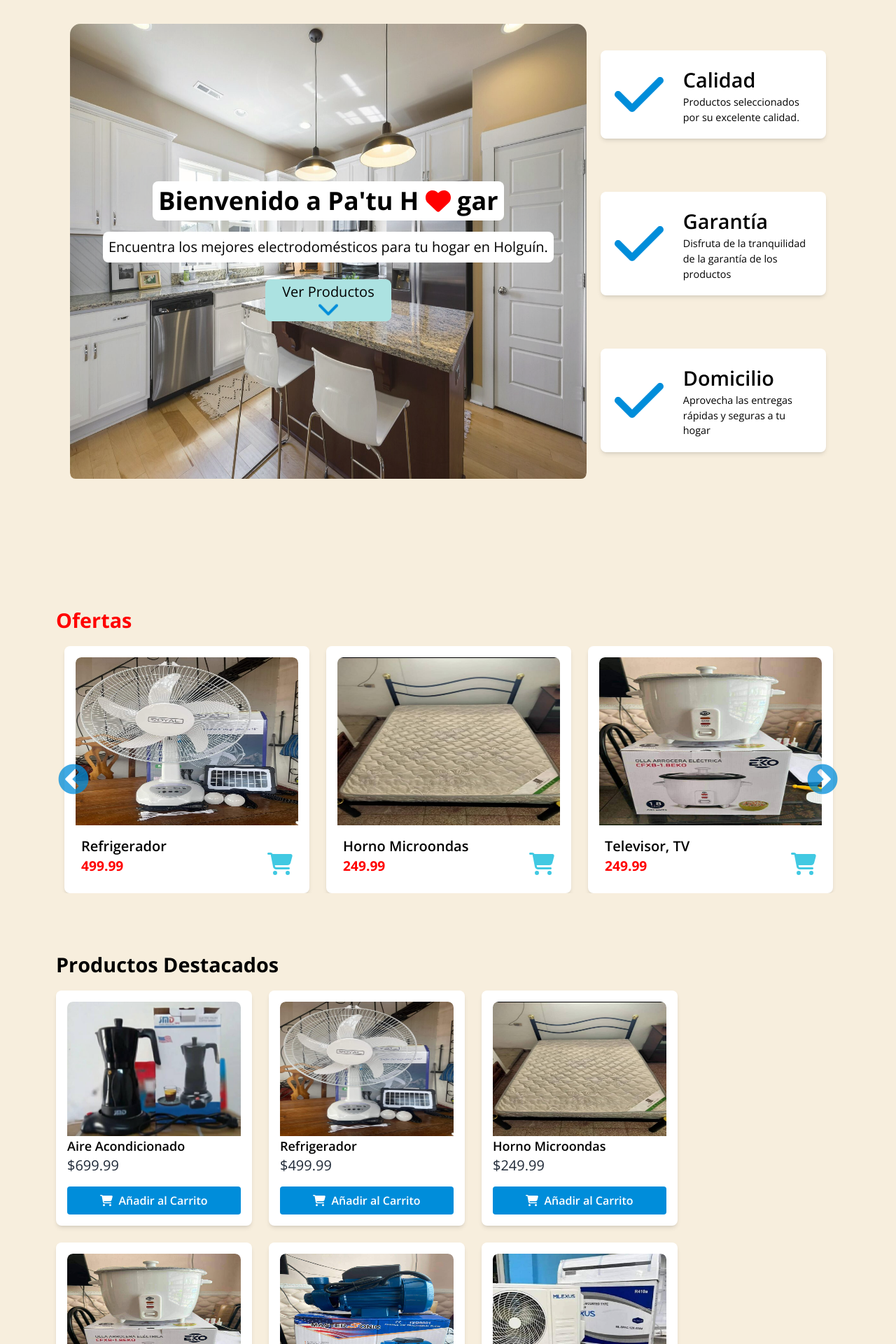
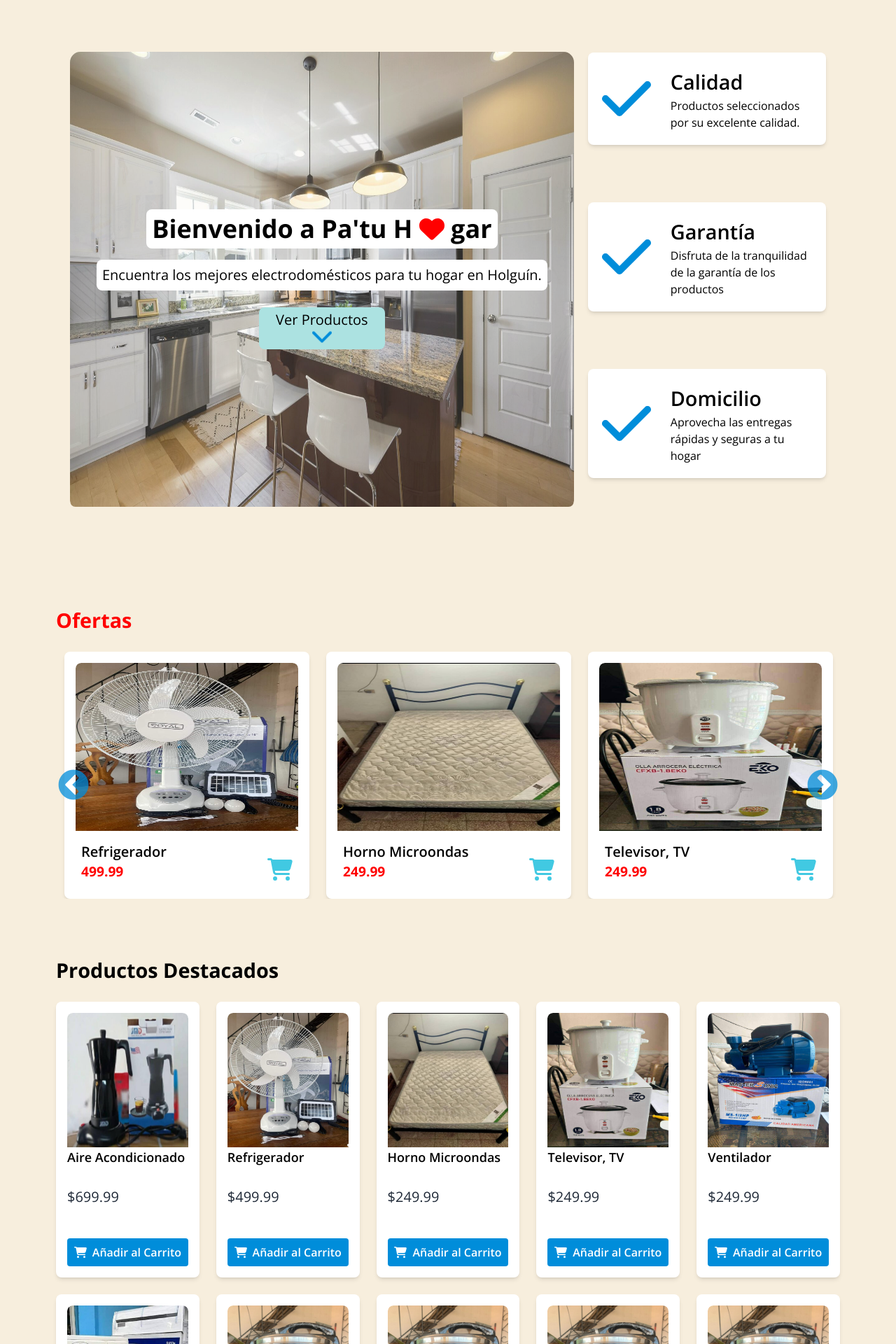
Before and after one commit to JoseFuentes-Dev/pa-tuhogar-app, a React (Vite) app: page / in a window 1280 px wide. Shown: the part 140-2060 px from the top of the page at 70% size. Built offline with nearby package versions, Linux system fonts and the light colour scheme.

Commit message:
ultimos cambios de ayer

```diff
--- a/src/components/Badges.jsx
+++ b/src/components/Badges.jsx
@@ -25,7 +25,7 @@ const Badges = () => {
         <FontAwesomeIcon icon={faCheck} className="text-[#008DDA] transition-transform transform hover:scale-110 text-[40px] sm:text-[80px]" />
         <label className='flex flex-col text-left'>
           <span className="sm:text-[1.8em] text-[1em] font-semibold">Calidad</span>
-          <p className="sm:text-[.9em] text-[.7em]">Productos seleccionados por su excelente calidad.</p>
+          <p className="sm:text-[1em] text-[.7em]">Productos seleccionados por su excelente calidad.</p>
         </label>
       </motion.div>
 
@@ -40,7 +40,7 @@ const Badges = () => {
         <FontAwesomeIcon icon={faCheck} className="text-[#008DDA] transition-transform transform hover:scale-110 text-[40px] sm:text-[80px]" />
         <label className='flex flex-col text-left'>
           <span className="sm:text-[1.8em] text-[1em] font-semibold">Garantía</span>
-          <p className="sm:text-[.9em] text-[.7em]">Disfruta de la tranquilidad de la garantía de los productos</p>
+          <p className="sm:text-[1em] text-[.7em]">Disfruta de la tranquilidad de la garantía de los productos</p>
         </label>
       </motion.div>
 
@@ -55,7 +55,7 @@ const Badges = () => {
         <FontAwesomeIcon icon={faCheck} className="text-[#008DDA] transition-transform transform hover:scale-110 text-[40px] sm:text-[80px]" />
         <label className='flex flex-col text-left'>
           <span className="sm:text-[1.8em] text-[1em] font-semibold">Domicilio</span>
-          <p className="sm:text-[.9em] text-[.7em]">Aprovecha las entregas rápidas y seguras a tu hogar</p>
+          <p className="sm:text-[1em] text-[.7em]">Aprovecha las entregas rápidas y seguras a tu hogar</p>
         </label>
       </motion.div>
     </div>
--- a/src/components/FeaturedProducts.jsx
+++ b/src/components/FeaturedProducts.jsx
@@ -1,31 +1,37 @@
-
-
 import { FontAwesomeIcon } from '@fortawesome/react-fontawesome';
 import { faShoppingCart } from '@fortawesome/free-solid-svg-icons';
 import { productsdestacados } from './Productdestacados';
+
 const FeaturedProducts = () => {
-
-
-
   return (
     <div className="mt-20">
-      <h2 className="text-[1.8em] font-bold mb-4 ">Productos Destacados</h2>
-      <div className="flex gap-6 flex-wrap  ">
+      <h2 className="text-[1.8em] font-bold mb-6">Productos Destacados</h2>
+      <div
+        className="grid gap-6 grid-cols-1 sm:grid-cols-2 md:grid-cols-3 lg:grid-cols-4 xl:grid-cols-5 "
+      >
         {productsdestacados.map((product) => (
-          <div key={product.id} className="bg-white rounded-lg shadow-md p-4 w-[210px] md:w-[250px] xl:w-[280px]"
-          data-aos="fade-up"
-          data-aos-duration="600"
+          <div
+            key={product.id}
+            className="bg-white rounded-lg shadow-md p-4  "
+            data-aos="fade-up"
+            data-aos-duration="600"
           >
-            <div className='w-full h-48 overflow-hidden cursor-pointer rounded-t-lg'>
+            <div className='w-full h-48 overflow-hidden cursor-pointer rounded-t-lg '>
+              <img
+                src={product.image}
+                alt={product.name}
+                className="w-full h-full object-inherit rounded-t-lg mb-2 transform transition-all duration-1000 hover:scale-110"
+              />
+            </div>
+            <div className="description flex flex-col justify-between h-[170px]">
 
-            <img src={product.image} alt={product.name} className=" w-full h-full object-inherit rounded-t-lg  mb-2 transform transition-all duration-1000 hover:scale-110 " />
-            </div>
             <h3 className="text-lg font-semibold">{product.name}</h3>
             <p className="text-xl text-gray-800">${product.price.toFixed(2)}</p>
-            <button className=" mt-4 w-full bg-[#008DDA] text-white hover:text-black font-semibold py-2 rounded hover:bg-[#41C9E2]">
-            <FontAwesomeIcon className=' text-[#FFFFF] mr-2' icon={faShoppingCart} size="1x" />
-            Añadir al Carrito
+            <button className="mt-4 w-full bg-[#008DDA] text-white hover:text-black font-semibold py-2 rounded hover:bg-[#41C9E2]">
+              <FontAwesomeIcon className='text-[#FFFFF] mr-2' icon={faShoppingCart} size="1x" />
+              Añadir al Carrito
             </button>
+            </div>
           </div>
         ))}
       </div>
--- a/src/components/Footer.jsx
+++ b/src/components/Footer.jsx
@@ -5,7 +5,7 @@ import './footer.css';
 
 const Footer = () => {
   return (
-    <footer className="bg-[#008DDA] text-white py-8 ">
+    <footer className="bg-[#008DDA] text-white py-8 px-8 ">
       <div className="container mx-auto grid grid-cols-1 md:grid-cols-3 gap-8">
 
         {/* Columna 1: Logotipo y descripción */}
--- a/src/components/HeroSection.jsx
+++ b/src/components/HeroSection.jsx
@@ -58,7 +58,7 @@ const HeroSection = () => {
   };
 
   return (
-    <motion.section className="z-0 w-[20rem] h-[500px] relative sm:w-[1200px] sm:h-[650px]  text-white flex flex-col overflow-hidden"
+    <motion.section className="mt-10 z-0 w-[20rem] h-[500px] relative sm:w-[1200px] sm:h-[650px]  text-white flex flex-col overflow-hidden"
     initial="hidden"
     animate="visible"
     transition={{ duration: 1, ease: 'easeInOut' }}
--- a/src/components/Offers .jsx
+++ b/src/components/Offers .jsx
@@ -68,9 +68,9 @@ const Offers = ({ products }) => {
     };
 
     return (
-        <div  id='ofertas' className="my-10 relative pt-[120px] "
+        <div  id='ofertas' className="my-10 relative pt-[80px] "
         >
-            <h1 className="text-[1.8em] font-bold mb-4 text-[#FF0000]"
+            <h1 className="text-[1.8em] font-bold mb-6 text-[#FF0000]"
               >Ofertas</h1>
             <Slider {...settings}
             >
--- a/src/components/Testimonials.jsx
+++ b/src/components/Testimonials.jsx
@@ -62,7 +62,7 @@ const TestimonialsCarousel = () => {
             <p className="font-semibold text-xl">{testimonial.name}</p>
             <p className="text-sm text-gray-600">{testimonial.location}</p>
             <p className="mt-4 text-lg italic">"{testimonial.comment}"</p>
-            <p className="mt-4 text-yellow-500">{'⭐'.repeat(testimonial.rating)}</p>
+
           </div>
         ))}
       </Slider>
```
